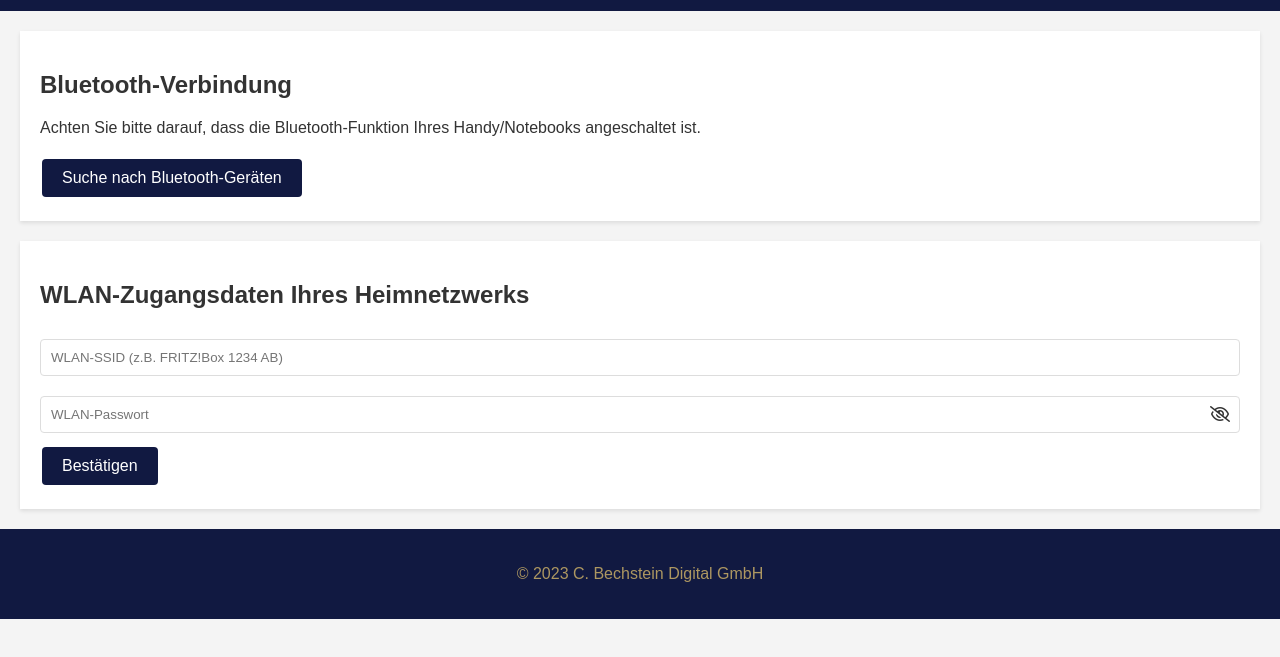
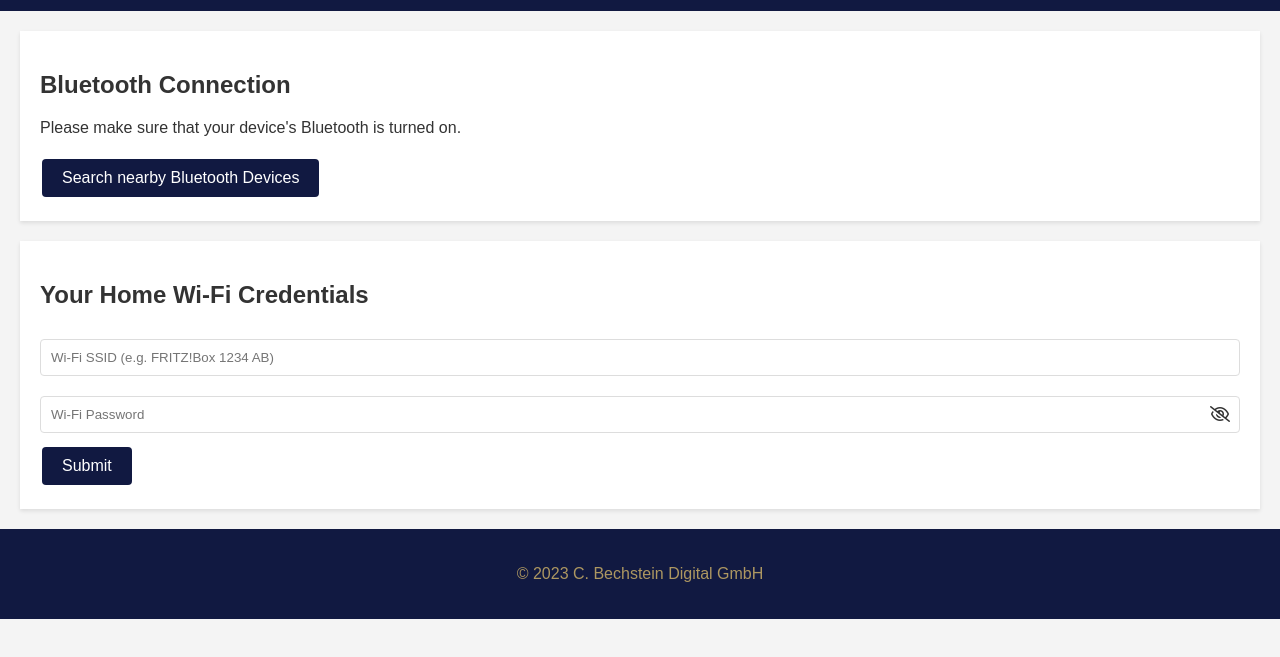
Before and after one commit to CBechstein/portal, a plain HTML site: page index.html in a window 1280 px wide. Shown: the part 113-770 px from the top of the page. Drawn offline with Linux system fonts and the light colour scheme.

Commit message:
Translated the page back to English.

```diff
--- a/index.html
+++ b/index.html
@@ -13,20 +13,20 @@
     </header>
 
     <section id="bluetooth-connection">
-        <h2>Bluetooth-Verbindung</h2>
-        <body>Achten Sie bitte darauf, dass die Bluetooth-Funktion Ihres Handy/Notebooks angeschaltet ist.</body>
+        <h2>Bluetooth Connection</h2>
+        <body>Please make sure that your device's Bluetooth is turned on.</body>
         <br><br>
-        <button id="scan-bluetooth">Suche nach Bluetooth-Geräten</button>
+        <button id="scan-bluetooth">Search nearby Bluetooth Devices</button>
     </section>
 
     <section id="wifi-settings">
-        <h2>WLAN-Zugangsdaten Ihres Heimnetzwerks</h2>
-        <input type="text" id="ssid" placeholder="WLAN-SSID (z.B. FRITZ!Box 1234 AB)">
+        <h2>Your Home Wi-Fi Credentials</h2>
+        <input type="text" id="ssid" placeholder="Wi-Fi SSID (e.g. FRITZ!Box 1234 AB)">
         <div class="password-container">
-            <input type="password" id="password" placeholder="WLAN-Passwort">
+            <input type="password" id="password" placeholder="Wi-Fi Password">
             <i class="far fa-eye-slash" id="togglePassword"></i>
         </div>
-        <button id="submit">Bestätigen</button>
+        <button id="submit">Submit</button>
     </section>
 
     <footer>
```
